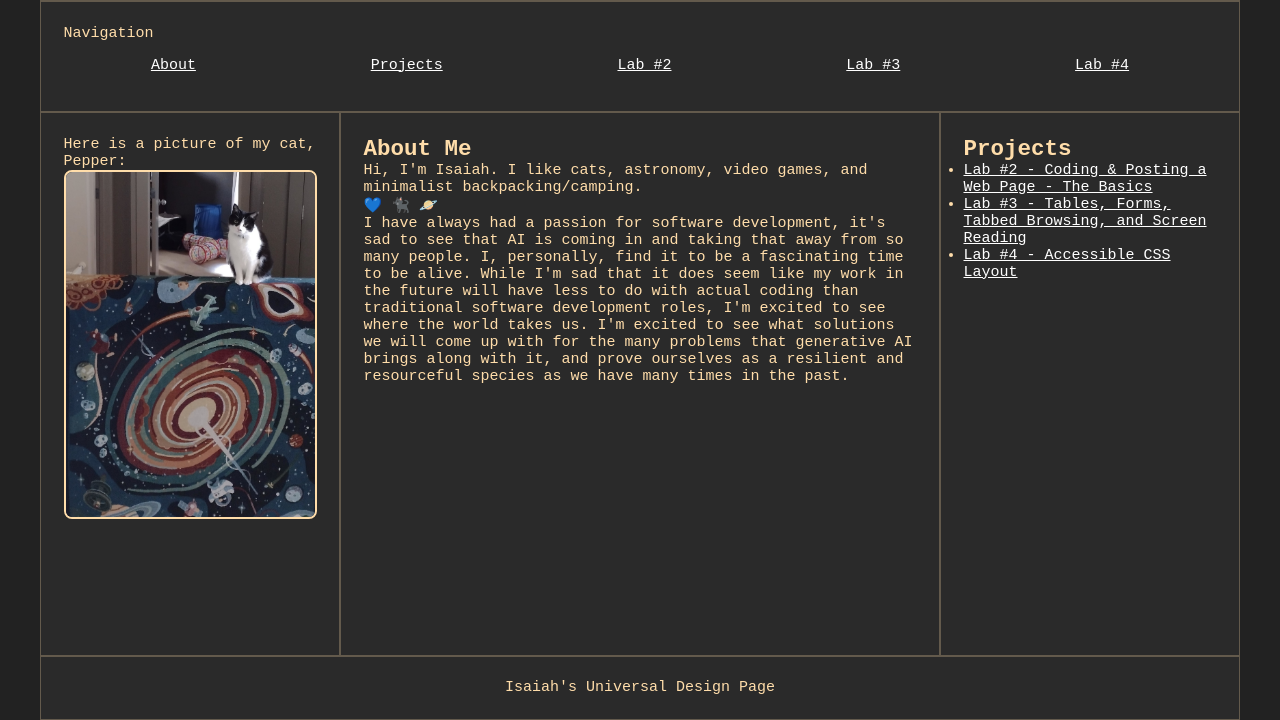
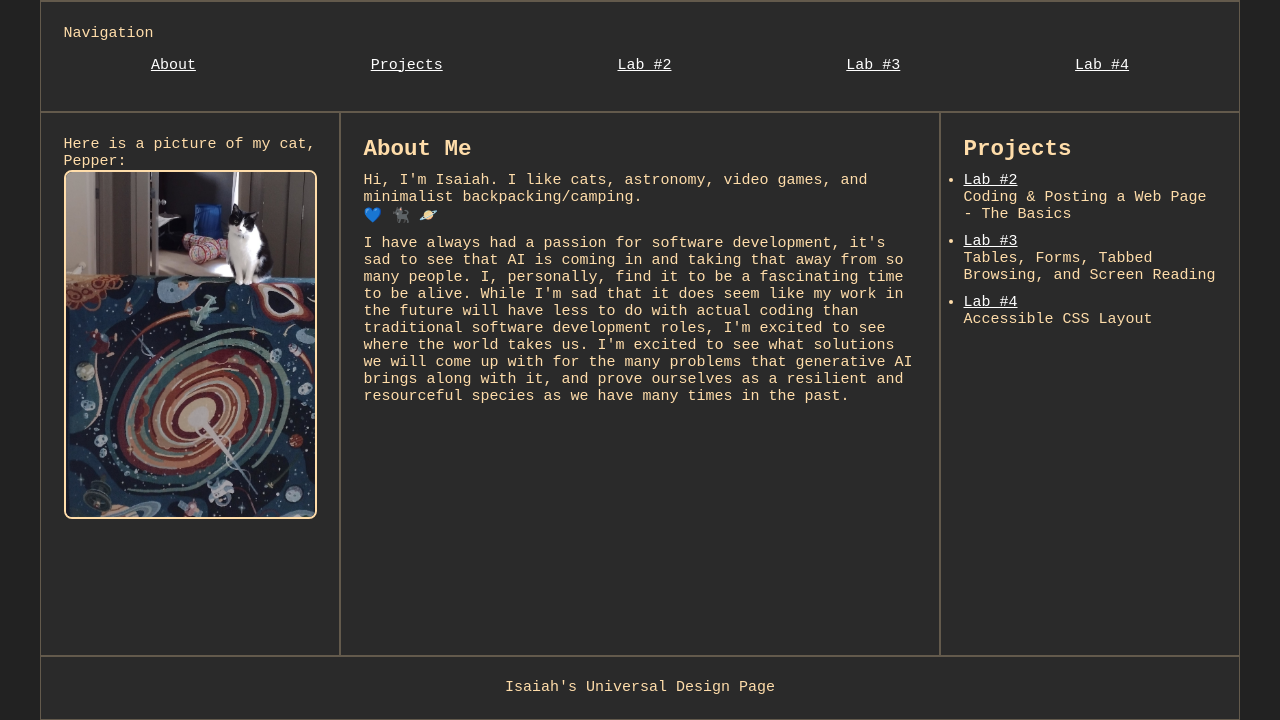
Before and after one commit to Technostalgic/technostalgic.github.io, a plain HTML site: page universal_design/index.html in a window 1280 px wide. Shown: the part 80-800 px from the top of the page. Drawn offline with Linux system fonts and the light colour scheme.

Commit message:
styling changes

```diff
--- a/universal_design/content/style.css
+++ b/universal_design/content/style.css
@@ -148,3 +148,15 @@ a {
 a:visited {
     color: var(--foreground);
 }
+
+#aside2 ul li {
+    margin-bottom: 10px;
+}
+
+main p {
+    margin-bottom: 10px;
+}
+
+h2 {
+    margin-bottom: 10px;
+}
--- a/universal_design/index.html
+++ b/universal_design/index.html
@@ -54,9 +54,15 @@
         <aside id="aside2" aria-label="Projects">
             <h2 id="projects"> Projects </h2>
             <ul>
-                <li><a href="./wikipagestyled/index.html">Lab #2 - Coding & Posting a Web Page - The Basics</a></li>
-                <li><a href="./space/index.html">Lab #3 - Tables, Forms, Tabbed Browsing, and Screen Reading</a></li>
-                <li><a href="./">Lab #4 - Accessible CSS Layout</a></li>
+                <li><a href="./wikipagestyled/index.html">Lab #2</a><br>
+                    Coding & Posting a Web Page - The Basics
+                </li>
+                <li><a href="./space/index.html">Lab #3</a><br>
+                    Tables, Forms, Tabbed Browsing, and Screen Reading
+                </li>
+                <li><a href="./">Lab #4</a><br>
+                    Accessible CSS Layout
+                </li>
             </ul>
         </aside>
         <footer>
```
